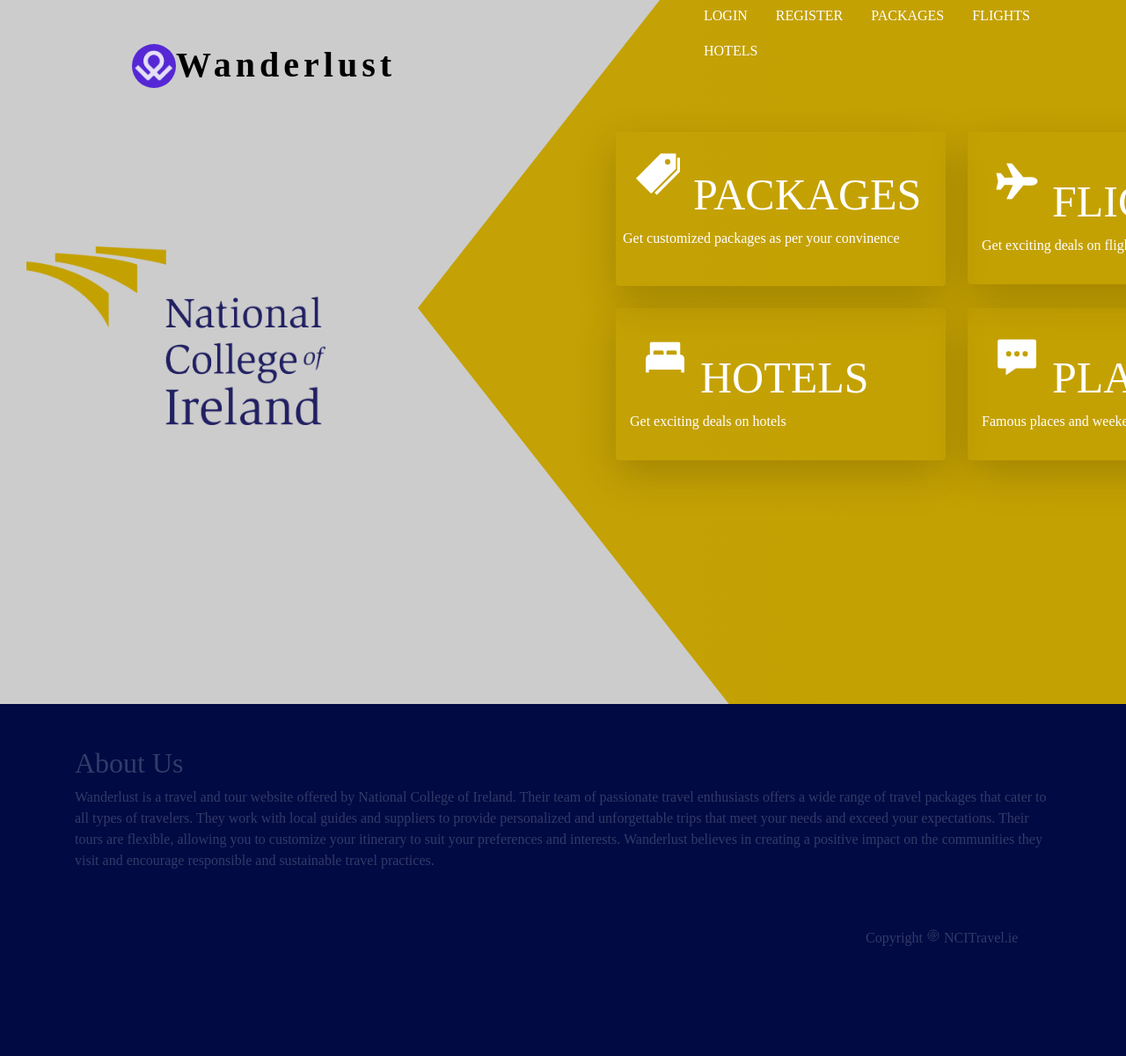
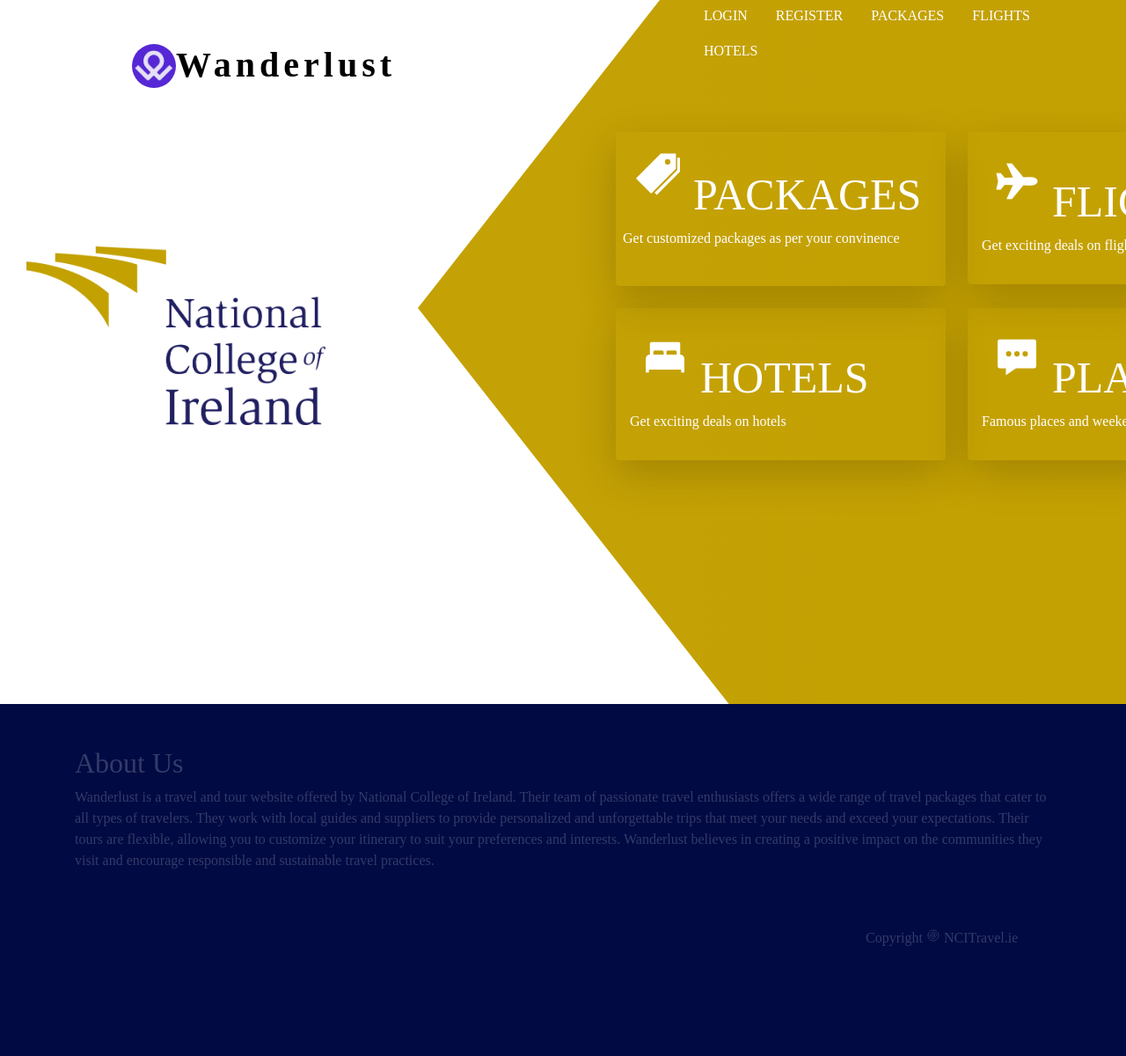
Before and after one commit to 2887ankit/Cloud-Platform-Programming, a Django app: page / in a window 1280 px wide. Shown: the whole page at 88% size. Run offline with Django 3.2, Linux system fonts and the light colour scheme; some libraries are stand-ins or nearby versions; some web fonts are replaced.

Commit message:
updated style.css

```diff
--- a/static/css/style.css
+++ b/static/css/style.css
@@ -88,11 +88,11 @@ html,body{
   position: absolute;
     width: 0;
     height: 0;
-    border-top: 700px solid #ccc;
+    border-top: 700px solid white;
     border-right: 550px solid transparent;
     transform: translateX(175px)  translateY(-200px);
-    border-bottom: 700px solid #ccc;
-    border-left: 500px solid #ccc;
+    border-bottom: 700px solid white;
+    border-left: 500px solid white;
   }
   .f-title{
     color: #512b58;
```
